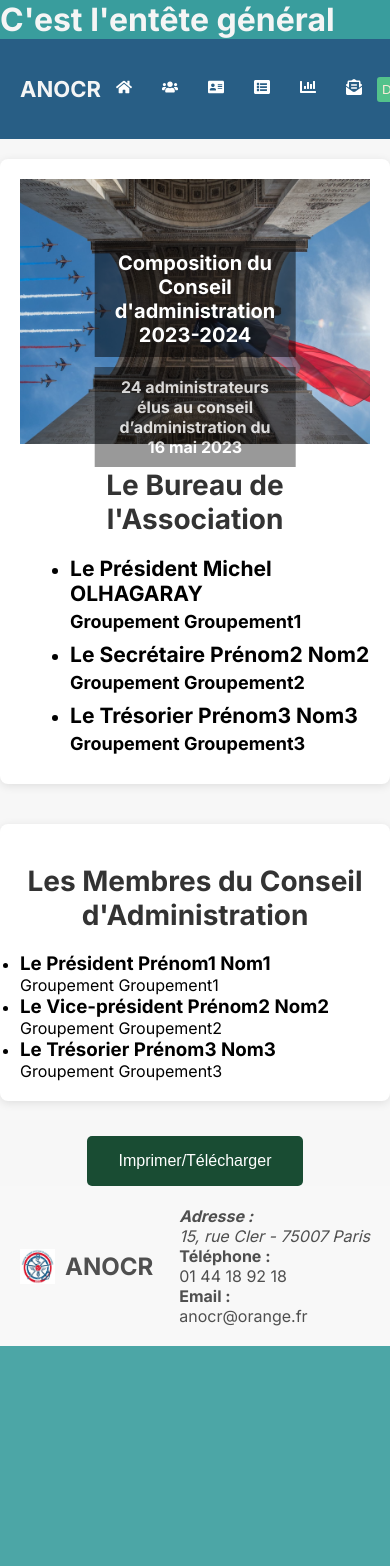
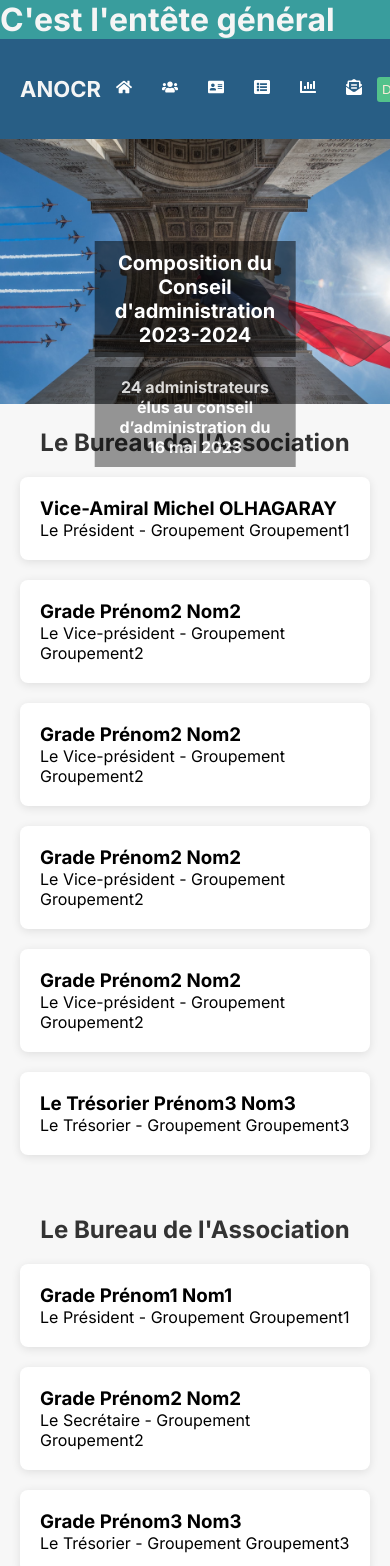
Before and after one commit to Natalina933/annuaire, a Next.js app: page /conseil in a window 390 px wide. Shown: the top 1566 px of the page. Before the commit the page ends 1346 px from the top, so only its background shows below. Built offline with nearby package versions, Linux system fonts and the light colour scheme.

Commit message:
responsive page conseil

```diff
--- a/src/app/conseil/page.jsx
+++ b/src/app/conseil/page.jsx
@@ -5,39 +5,32 @@ import Image from 'next/image';
 import Button from '@/components/button/Button';
 import ReactToPrint from 'react-to-print';
 import Header from "public/image/arc.jpg";
+import ConseilList from '@/components/list/ConseilList';
 
-const MemberList = ({ members }) => (
-  <section className={styles.item}>
-    <h1 className={styles.title}>Les Membres du Conseil d'Administration</h1>
-    <ul>
-      {members.map((member, index) => (
-        <li key={index}>
-          <h3>{member.grade} {member.prenom} {member.nom}</h3>
-          <p>Groupement {member.groupement}</p>
-        </li>
-      ))}
-    </ul>
-  </section>
-);
 
 const Conseil = () => {
   const componentRef = useRef(null);
 
   const BureauData = [
-    { grade: "Le Président", prenom: "Michel", nom: "OLHAGARAY", groupement: "Groupement1" },
-    { grade: "Le Secrétaire", prenom: "Prénom2", nom: "Nom2", groupement: "Groupement2" },
-    { grade: "Le Trésorier", prenom: "Prénom3", nom: "Nom3", groupement: "Groupement3" },
+    { poste: "Le Président", grade: "Vice-Amiral", prenom: "Michel", nom: "OLHAGARAY", groupement: "Groupement1" },
+    { poste: "Le Vice-président", grade: "Grade", prenom: "Prénom2", nom: "Nom2", groupement: "Groupement2" },
+    { poste: "Le Vice-président", grade: "Grade", prenom: "Prénom2", nom: "Nom2", groupement: "Groupement2" },
+    { poste: "Le Vice-président", grade: "Grade", prenom: "Prénom2", nom: "Nom2", groupement: "Groupement2" },
+    { poste: "Le Vice-président", grade: "Grade", prenom: "Prénom2", nom: "Nom2", groupement: "Groupement2" },
+    { poste: "Le Trésorier", grade: "Le Trésorier", prenom: "Prénom3", nom: "Nom3", groupement: "Groupement3" },
+
+
+
   ];
 
   const BoardMembers = [
-    { grade: "Le Président", prenom: "Prénom1", nom: "Nom1", groupement: "Groupement1" },
-    { grade: "Le Vice-président", prenom: "Prénom2", nom: "Nom2", groupement: "Groupement2" },
-    { grade: "Le Trésorier", prenom: "Prénom3", nom: "Nom3", groupement: "Groupement3" },
+    { poste: "Le Président", grade: "Grade", prenom: "Prénom1", nom: "Nom1", groupement: "Groupement1" },
+    { poste: "Le Secrétaire", grade: "Grade", prenom: "Prénom2", nom: "Nom2", groupement: "Groupement2" },
+    { poste: "Le Trésorier", grade: "Grade", prenom: "Prénom3", nom: "Nom3", groupement: "Groupement3" },
   ];
 
   return (
-    <main className={styles.container}>
-      <section className={styles.item} ref={componentRef}>
+    <main className={styles.container} ref={componentRef}>
       <header>
         <Image src={Header} className={styles.img} alt='Image header' />
         <div className={styles.imgText}>
@@ -45,19 +38,9 @@ const Conseil = () => {
           <h2>24 administrateurs élus au conseil d’administration du 16 mai 2023</h2>
         </div>
       </header>
-        <h1 className={styles.title}>
-          Le Bureau de l'Association</h1>
-        <ul className={styles.list}>
-          {BureauData.map((person, index) => (
-            <li key={index}>
-              <h3>{person.grade} {person.prenom} {person.nom}</h3>
-              <p>Groupement {person.groupement}</p>
-            </li>
-          ))}
-        </ul>
-      </section>
+      <ConseilList members={BureauData} />
 
-      <MemberList members={BoardMembers} />
+      <ConseilList members={BoardMembers} />
 
       <section className={styles.button}>
         <ReactToPrint
--- a/src/app/conseil/page.module.css
+++ b/src/app/conseil/page.module.css
@@ -18,12 +18,12 @@
 .item li {
   color: black;
 }
-.header {
+/* .header {
   position: relative;
   height: 265px;
   width: 100%;
   overflow: hidden;
-}
+} */
 
 .img {
   width: 100%;
--- a/src/app/page.module.css
+++ b/src/app/page.module.css
@@ -4,7 +4,18 @@
   flex-direction: column;
   gap: 1rem;
 }
+.header {
+  /* position: relative; */
+  /* height: 265px; */
+  width: 100%;
+  overflow: hidden;
+}
 
+.img {
+  width: 100%;
+  height: 265px;
+  object-fit: cover;
+}
 
 /* Item
 .item {
--- a/src/components/list/ConseilList.jsx
+++ b/src/components/list/ConseilList.jsx
@@ -1,18 +1,24 @@
 import React from 'react';
 import styles from './conseilList.module.css';
 
-const ConseilList = ({ members }) => (
-    <div>
+function ConseilList({ members }) {
+    return (
+        <div className={styles.container}>
             <h1 className={styles.title}>Le Bureau de l'Association</h1>
             <ul className={styles.list}>
                 {members.map((person, index) => (
-                <li key={index}>
-                    <h3>{person.grade} {person.prenom} {person.nom}</h3>
-                    <p>Groupement {person.groupement}</p>
+                    <li key={index} className={styles.listItem}>
+                        <h3 className={styles.personName}>
+                            {person.grade} {person.prenom} {person.nom}
+                        </h3>
+                        <p className={styles.personDetails}>
+                            {person.poste} - Groupement {person.groupement}
+                        </p>
                     </li>
                 ))}
             </ul>
         </div>
     );
+}
 
 export default ConseilList;
--- a/src/components/list/conseilList.module.css
+++ b/src/components/list/conseilList.module.css
@@ -0,0 +1,60 @@
+/* Base styles */
+.container {
+    padding: 20px;
+}
+
+.title {
+    font-size: 24px;
+    text-align: center;
+    margin-bottom: 20px;
+    color: #333;
+}
+
+.list {
+    list-style: none;
+    padding: 0;
+    margin: 0;
+}
+
+.listItem {
+    background-color: white;
+    box-shadow: 0px 2px 10px rgba(0, 0, 0, 0.1);
+    border-radius: 8px;
+    margin-bottom: 20px;
+    padding: 20px;
+    color: black;
+}
+
+.header {
+    position: relative;
+    height: 265px;
+    width: 100%;
+    overflow: hidden;
+}
+
+.img {
+    width: 100%;
+    height: 265px;
+    object-fit: cover;
+}
+
+
+/* Media query for screens wider than 768px */
+@media (min-width: 768px) {
+    .container {
+        display: flex;
+        justify-content: center;
+    }
+
+    .list {
+        display: grid;
+        grid-template-columns: repeat(2, 1fr);
+        gap: 20px;
+        padding: 0;
+    }
+
+    .listItem {
+        width: 100%;
+        margin: 0;
+    }
+}
```
Lines whose indentation alone changed are shown as unchanged.
